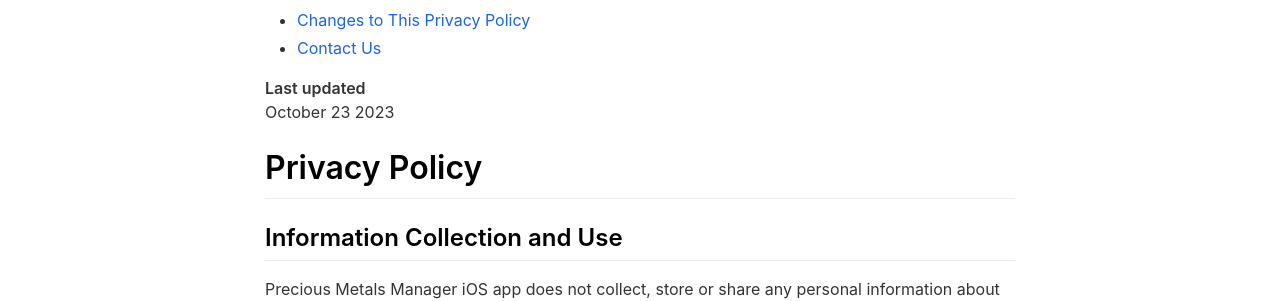
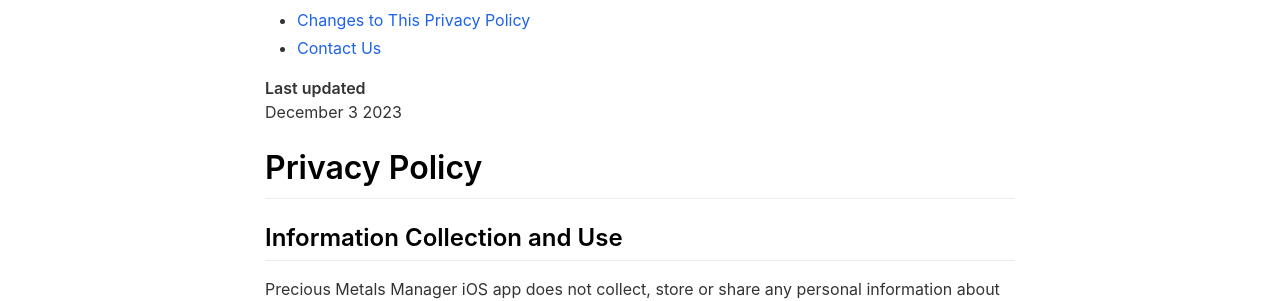
Before and after one commit to Precious-Metals-Manager/precious-metals-manager-landing-page, a Jekyll site: the page built from _pages/privacypolicy.md, in a window 1280 px wide. Shown: the part 301-602 px from the top of the page. Built offline with Jekyll 4.4.1, drawn with Linux system fonts in a browser that asks for light colours; nearby versions of some CDN libraries.

Commit message:
Update privacy policy

```diff
--- a/_pages/privacypolicy.md
+++ b/_pages/privacypolicy.md
@@ -5,7 +5,7 @@
 ---
 
 **Last updated**
-October 23 2023
+December 3 2023
 
 # Privacy Policy
 
```
